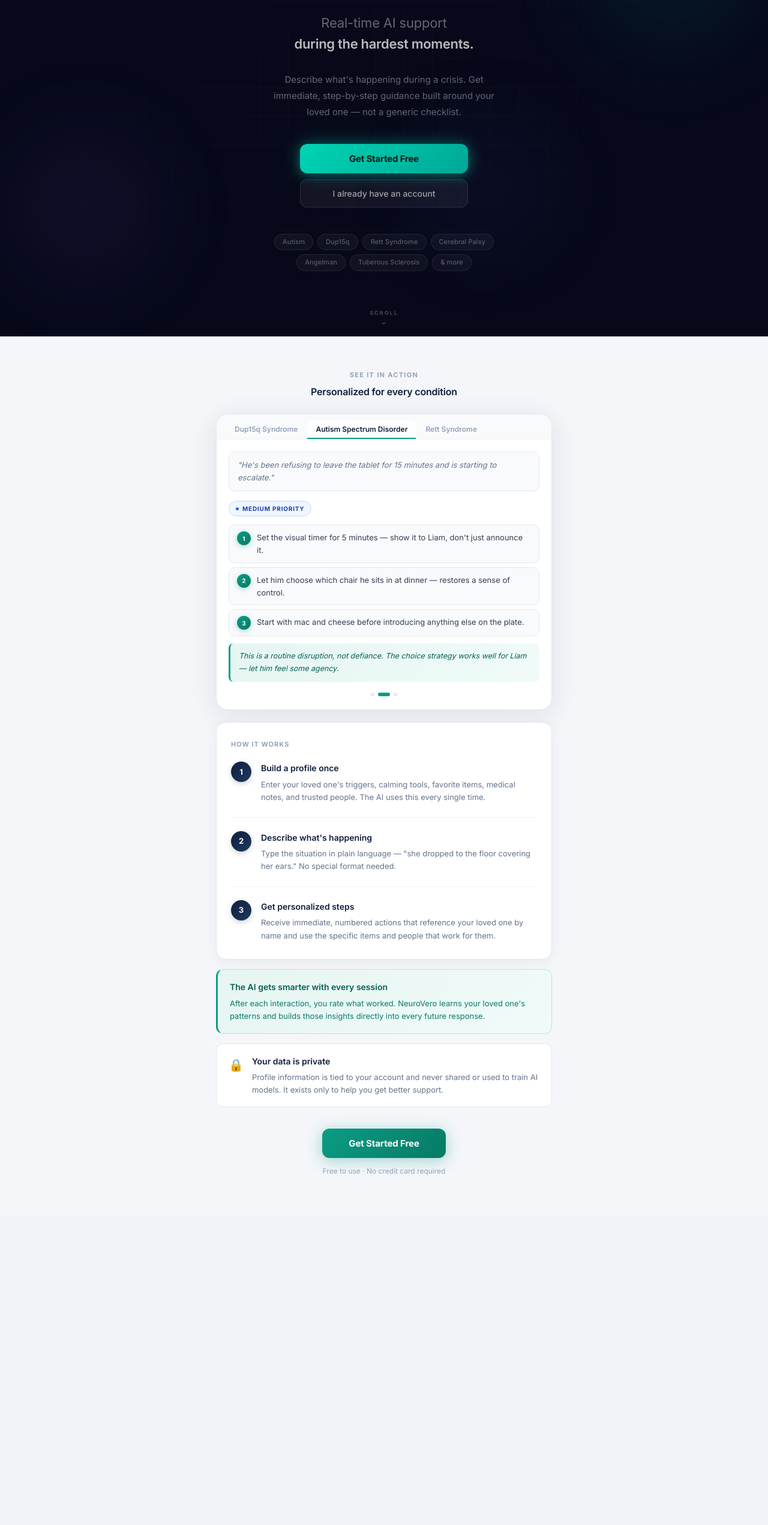
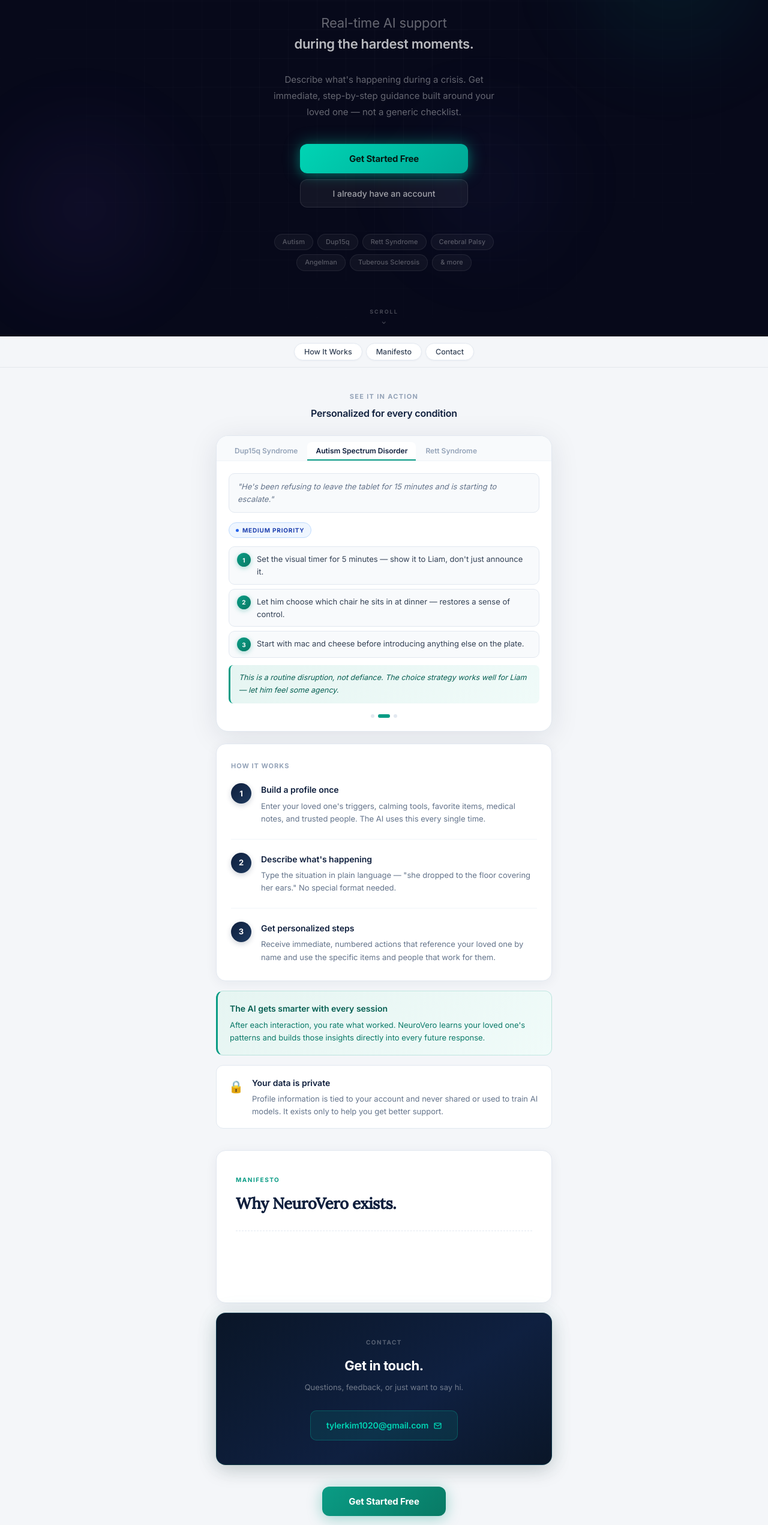
Before and after one commit to tylerk1020/NeuroGrow, a React (Create React App) app in the folder frontend/: page / in a window 1280 px wide. Shown: the part 239-2782 px from the top of the page at 60% size. Before the commit the page ends 2266 px from the top, so only its background shows below. Built offline with nearby package versions, Linux system fonts and the light colour scheme; no server answers.

Commit message:
neural logo, profile hover, landing page TOC + manifesto + contact sections

```diff
--- a/frontend/src/App.js
+++ b/frontend/src/App.js
@@ -59,7 +59,20 @@
     <div className="app">
       <header className="app-header">
         <div className="logo">
-          <span className="logo-mark">N</span>
+          <svg width="32" height="32" viewBox="0 0 32 32" fill="none">
+            <line x1="16" y1="5" x2="26" y2="22.5" stroke="rgba(0,212,180,0.28)" strokeWidth="1.2" strokeLinecap="round"/>
+            <line x1="26" y1="22.5" x2="6" y2="22.5" stroke="rgba(0,212,180,0.28)" strokeWidth="1.2" strokeLinecap="round"/>
+            <line x1="6" y1="22.5" x2="16" y2="5" stroke="rgba(0,212,180,0.28)" strokeWidth="1.2" strokeLinecap="round"/>
+            <line x1="16" y1="5" x2="16" y2="15" stroke="rgba(0,212,180,0.7)" strokeWidth="1.4" strokeLinecap="round"/>
+            <line x1="26" y1="22.5" x2="16" y2="15" stroke="rgba(0,212,180,0.7)" strokeWidth="1.4" strokeLinecap="round"/>
+            <line x1="6" y1="22.5" x2="16" y2="15" stroke="rgba(0,212,180,0.7)" strokeWidth="1.4" strokeLinecap="round"/>
+            <circle cx="16" cy="5" r="2.2" fill="rgba(255,255,255,0.92)"/>
+            <circle cx="26" cy="22.5" r="2.2" fill="#00d4b4"/>
+            <circle cx="6" cy="22.5" r="2.2" fill="#00d4b4"/>
+            <circle cx="16" cy="15" r="5.5" fill="rgba(0,212,180,0.12)"/>
+            <circle cx="16" cy="15" r="3.5" fill="#0a9c85"/>
+            <circle cx="14.8" cy="13.8" r="1" fill="rgba(255,255,255,0.45)"/>
+          </svg>
           <span className="logo-text">NeuroVero</span>
         </div>
 
--- a/frontend/src/screens/Dashboard.js
+++ b/frontend/src/screens/Dashboard.js
@@ -4,6 +4,7 @@
 export default function Dashboard({ selectedUser, setSelectedUser, navigate }) {
   const [users, setUsers] = useState([]);
   const [loading, setLoading] = useState(true);
+  const [hoveredId, setHoveredId] = useState(null);
 
   // Pull caregiver name from localStorage
   const caregiverFirst = (() => {
@@ -189,19 +190,32 @@
                 <div
                   key={user.id}
                   onClick={() => setSelectedUser(user)}
+                  onMouseEnter={() => setHoveredId(user.id)}
+                  onMouseLeave={() => setHoveredId(null)}
                   style={{
                     display: 'flex', alignItems: 'center', gap: 13,
                     padding: '14px 16px',
                     background: isSelected
                       ? 'linear-gradient(135deg, rgba(0,212,180,0.06) 0%, rgba(10,156,133,0.04) 100%)'
-                      : 'white',
+                      : hoveredId === user.id
+                        ? 'linear-gradient(135deg, rgba(0,212,180,0.03) 0%, rgba(10,156,133,0.02) 100%)'
+                        : 'white',
                     borderRadius: 14,
-                    border: `1.5px solid ${isSelected ? 'rgba(0,212,180,0.35)' : '#e2e8f0'}`,
+                    border: `1.5px solid ${
+                      isSelected
+                        ? 'rgba(0,212,180,0.35)'
+                        : hoveredId === user.id
+                          ? 'rgba(0,212,180,0.22)'
+                          : '#e2e8f0'
+                    }`,
                     cursor: 'pointer',
-                    transition: 'all 0.2s cubic-bezier(0.4,0,0.2,1)',
+                    transition: 'all 0.18s cubic-bezier(0.4,0,0.2,1)',
                     boxShadow: isSelected
                       ? '0 0 20px rgba(0,212,180,0.12), 0 2px 8px rgba(15,31,61,0.06)'
-                      : '0 1px 3px rgba(15,31,61,0.04)',
+                      : hoveredId === user.id
+                        ? '0 4px 18px rgba(10,156,133,0.1), 0 2px 8px rgba(15,31,61,0.06)'
+                        : '0 1px 3px rgba(15,31,61,0.04)',
+                    transform: hoveredId === user.id && !isSelected ? 'translateY(-1px)' : 'translateY(0)',
                     position: 'relative',
                   }}
                 >
--- a/frontend/src/screens/Landing.js
+++ b/frontend/src/screens/Landing.js
@@ -54,6 +54,8 @@
     return () => clearInterval(t);
   }, []);
 
+  const scrollTo = id => document.getElementById(id)?.scrollIntoView({ behavior: 'smooth', block: 'start' });
+
   const handleTab = (i) => {
     setDemoIdx(i);
     setAnimKey(k => k + 1);
@@ -92,14 +94,20 @@
           display: 'flex', alignItems: 'center', justifyContent: 'space-between',
         }}>
           <div style={{ display: 'flex', alignItems: 'center', gap: 9 }}>
-            <div style={{
-              width: 34, height: 34,
-              background: 'linear-gradient(135deg, #00d4b4 0%, #009e8a 100%)',
-              borderRadius: 10,
-              display: 'flex', alignItems: 'center', justifyContent: 'center',
-              color: '#041a14', fontWeight: 800, fontSize: 15,
-              boxShadow: '0 0 22px rgba(0,212,180,0.65)',
-            }}>N</div>
+            <svg width="34" height="34" viewBox="0 0 32 32" fill="none">
+              <line x1="16" y1="5" x2="26" y2="22.5" stroke="rgba(0,212,180,0.28)" strokeWidth="1.2" strokeLinecap="round"/>
+              <line x1="26" y1="22.5" x2="6" y2="22.5" stroke="rgba(0,212,180,0.28)" strokeWidth="1.2" strokeLinecap="round"/>
+              <line x1="6" y1="22.5" x2="16" y2="5" stroke="rgba(0,212,180,0.28)" strokeWidth="1.2" strokeLinecap="round"/>
+              <line x1="16" y1="5" x2="16" y2="15" stroke="rgba(0,212,180,0.7)" strokeWidth="1.4" strokeLinecap="round"/>
+              <line x1="26" y1="22.5" x2="16" y2="15" stroke="rgba(0,212,180,0.7)" strokeWidth="1.4" strokeLinecap="round"/>
+              <line x1="6" y1="22.5" x2="16" y2="15" stroke="rgba(0,212,180,0.7)" strokeWidth="1.4" strokeLinecap="round"/>
+              <circle cx="16" cy="5" r="2.2" fill="rgba(255,255,255,0.92)"/>
+              <circle cx="26" cy="22.5" r="2.2" fill="#00d4b4"/>
+              <circle cx="6" cy="22.5" r="2.2" fill="#00d4b4"/>
+              <circle cx="16" cy="15" r="5.5" fill="rgba(0,212,180,0.12)"/>
+              <circle cx="16" cy="15" r="3.5" fill="#0a9c85"/>
+              <circle cx="14.8" cy="13.8" r="1" fill="rgba(255,255,255,0.45)"/>
+            </svg>
             <span style={{
               color: 'white', fontWeight: 700, fontSize: 17, letterSpacing: '-0.3px',
             }}>NeuroVero</span>
@@ -232,7 +240,44 @@
           LIGHT CONTENT SECTION
       ══════════════════════════════════════ */}
       <div style={{ background: '#f4f6f9' }}>
-        <div style={{ maxWidth: 600, margin: '0 auto', padding: '56px 20px 64px' }}>
+
+        {/* ── STICKY PAGE NAV ── */}
+        <div style={{
+          position: 'sticky', top: 0, zIndex: 40,
+          background: 'rgba(244,246,249,0.92)',
+          backdropFilter: 'blur(8px)',
+          WebkitBackdropFilter: 'blur(8px)',
+          borderBottom: '1px solid rgba(15,31,61,0.07)',
+          display: 'flex', justifyContent: 'center', gap: 6,
+          padding: '11px 20px',
+        }}>
+          {[
+            { label: 'How It Works', id: 'how-it-works' },
+            { label: 'Manifesto', id: 'manifesto' },
+            { label: 'Contact', id: 'contact' },
+          ].map(({ label, id }) => (
+            <button
+              key={id}
+              onClick={() => scrollTo(id)}
+              style={{
+                padding: '6px 16px',
+                border: '1px solid #e2e8f0',
+                background: 'white',
+                borderRadius: 20,
+                fontSize: 12.5, fontWeight: 500,
+                color: '#334155',
+                cursor: 'pointer',
+                fontFamily: 'Inter, sans-serif',
+                transition: 'all 0.15s',
+                boxShadow: '0 1px 3px rgba(15,31,61,0.04)',
+              }}
+            >
+              {label}
+            </button>
+          ))}
+        </div>
+
+        <div style={{ maxWidth: 600, margin: '0 auto', padding: '40px 20px 64px' }}>
 
           {/* Section header */}
           <div style={{ textAlign: 'center', marginBottom: 24 }}>
@@ -377,11 +422,12 @@
           </div>
 
           {/* How it works */}
-          <div style={{
+          <div id="how-it-works" style={{
             background: 'white', borderRadius: 16,
             border: '1px solid #e2e8f0',
             padding: '28px 24px', marginBottom: 16,
             boxShadow: '0 4px 20px rgba(15,31,61,0.06)',
+            scrollMarginTop: '58px',
           }}>
             <div style={{ fontSize: 11, fontWeight: 700, textTransform: 'uppercase', letterSpacing: '1px', color: '#94a3b8', marginBottom: 20 }}>
               How it works
@@ -443,6 +489,85 @@
             </div>
           </div>
 
+          {/* ── MANIFESTO ── */}
+          <div id="manifesto" style={{
+            background: 'white', borderRadius: 16,
+            border: '1px solid #e2e8f0',
+            padding: '40px 32px', marginBottom: 16,
+            boxShadow: '0 4px 20px rgba(15,31,61,0.06)',
+            scrollMarginTop: '58px',
+          }}>
+            <div style={{
+              fontSize: 10, fontWeight: 700, textTransform: 'uppercase',
+              letterSpacing: '1.5px', color: '#0a9c85', marginBottom: 16,
+            }}>
+              Manifesto
+            </div>
+            <h2 style={{
+              fontSize: 26, fontWeight: 700, color: '#0f1f3d',
+              letterSpacing: '-0.5px', marginBottom: 28, lineHeight: 1.25,
+              fontFamily: 'Lora, Georgia, serif',
+            }}>
+              Why NeuroVero exists.
+            </h2>
+            {/* Tyler — add your manifesto content here */}
+            <div style={{
+              minHeight: 80,
+              borderTop: '1px dashed #e2e8f0',
+              paddingTop: 24,
+              fontFamily: 'Lora, Georgia, serif',
+              fontSize: 15, color: '#475569', lineHeight: 1.9,
+            }} />
+          </div>
+
+          {/* ── CONTACT ── */}
+          <div id="contact" style={{
+            background: 'linear-gradient(145deg, #0a1628 0%, #0f2040 60%, #0a1628 100%)',
+            borderRadius: 16,
+            border: '1px solid rgba(0,212,180,0.14)',
+            padding: '40px 32px', marginBottom: 36,
+            textAlign: 'center',
+            boxShadow: '0 0 40px rgba(0,212,180,0.06), 0 8px 32px rgba(0,0,0,0.18)',
+            scrollMarginTop: '58px',
+          }}>
+            <div style={{
+              fontSize: 10, fontWeight: 700, textTransform: 'uppercase',
+              letterSpacing: '1.5px', color: 'rgba(255,255,255,0.3)', marginBottom: 14,
+            }}>
+              Contact
+            </div>
+            <div style={{
+              fontSize: 22, fontWeight: 700, color: 'white',
+              letterSpacing: '-0.4px', marginBottom: 8,
+            }}>
+              Get in touch.
+            </div>
+            <div style={{
+              fontSize: 13, color: 'rgba(255,255,255,0.42)', marginBottom: 28, lineHeight: 1.6,
+            }}>
+              Questions, feedback, or just want to say hi.
+            </div>
+            <a
+              href="mailto:tylerkim1020@gmail.com"
+              style={{
+                display: 'inline-flex', alignItems: 'center', gap: 9,
+                background: 'rgba(0,212,180,0.1)',
+                border: '1px solid rgba(0,212,180,0.25)',
+                borderRadius: 10,
+                padding: '13px 26px',
+                color: '#00d4b4', fontSize: 14, fontWeight: 600,
+                textDecoration: 'none', fontFamily: 'Inter, sans-serif',
+                letterSpacing: '-0.1px',
+              }}
+            >
+              tylerkim1020@gmail.com
+              <svg width="13" height="13" viewBox="0 0 24 24" fill="none" stroke="currentColor" strokeWidth="2.5" strokeLinecap="round" strokeLinejoin="round">
+                <path d="M4 4h16c1.1 0 2 .9 2 2v12c0 1.1-.9 2-2 2H4c-1.1 0-2-.9-2-2V6c0-1.1.9-2 2-2z"/>
+                <polyline points="22,6 12,13 2,6"/>
+              </svg>
+            </a>
+          </div>
+
           {/* Bottom CTA */}
           <div style={{ textAlign: 'center' }}>
             <button
```
